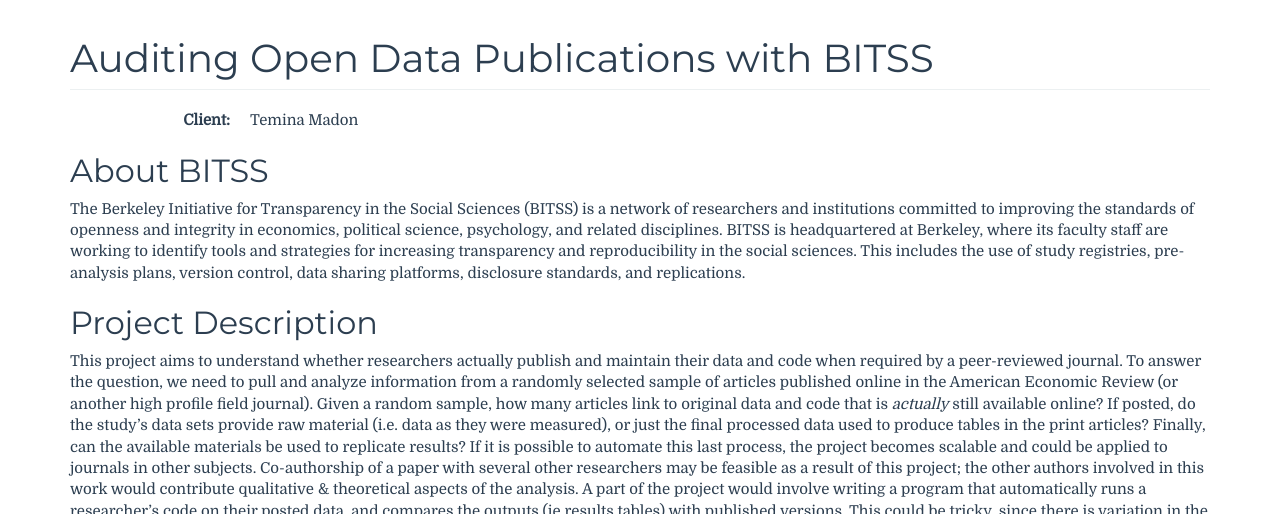
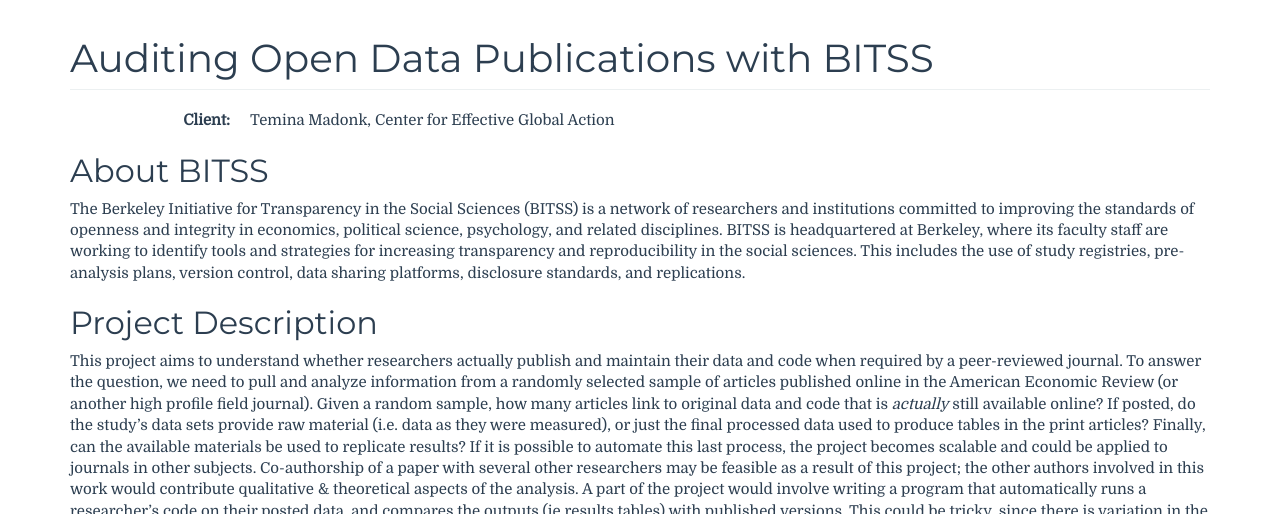
Before and after one commit to BIDS-collaborative/hackingmeasurement.github.io, a Jekyll site: the page built from projects/BITSS-data-audit.md, in a window 1280 px wide and 900 px high, cut to the strip 386-900 px from the top of the window. Built offline with Jekyll 4.4.1, drawn with Linux system fonts in a browser that asks for light colours.

Commit message:
Update BITSS-data-audit.md

```diff
--- a/projects/BITSS-data-audit.md
+++ b/projects/BITSS-data-audit.md
@@ -1,6 +1,6 @@
 ---
 title: Auditing Open Data Publications with BITSS
-client: Temina Madon
+client: Temina Madonk, Center for Effective Global Action
 topic: Scraping journals and web links, data management
 mentor:
 team:
```
